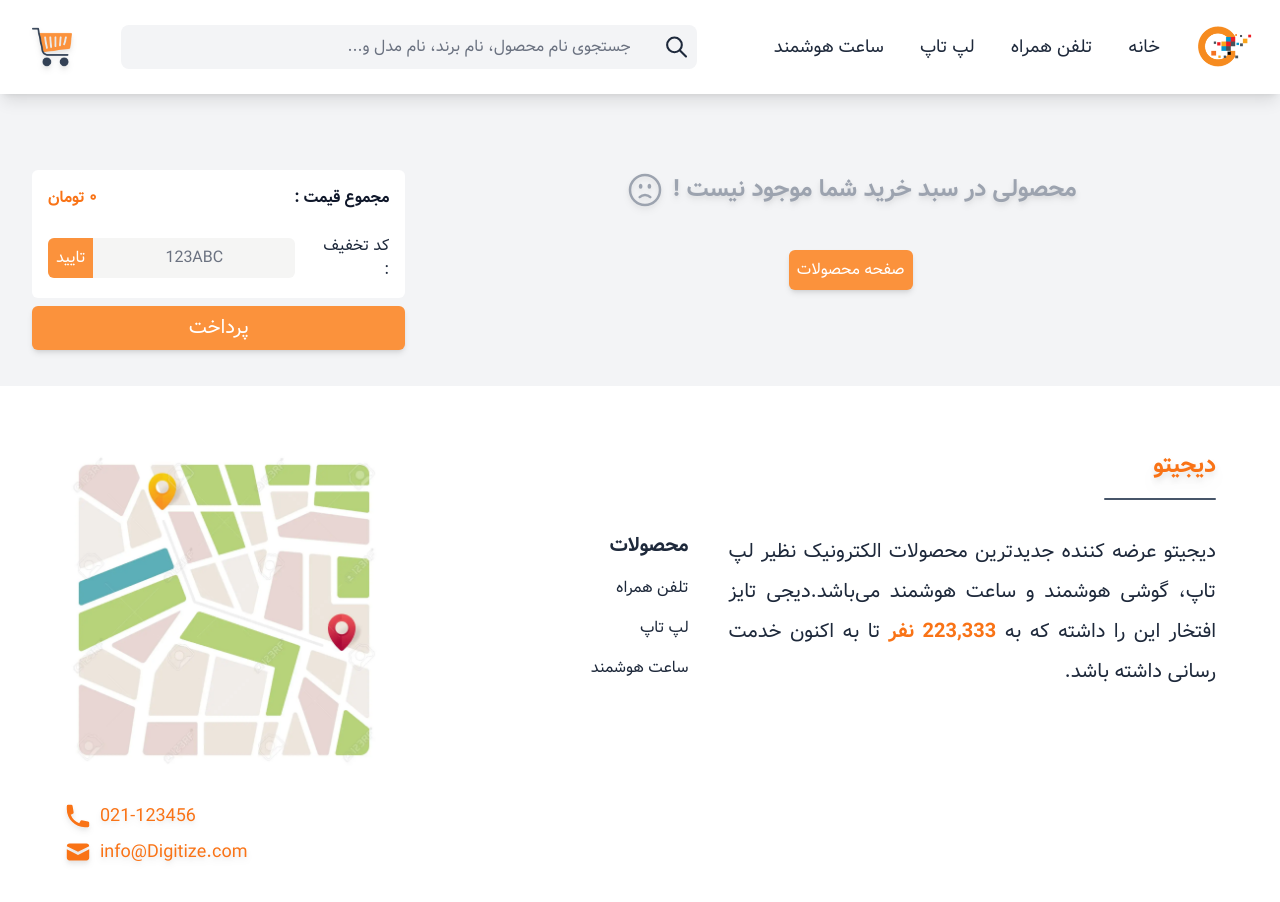
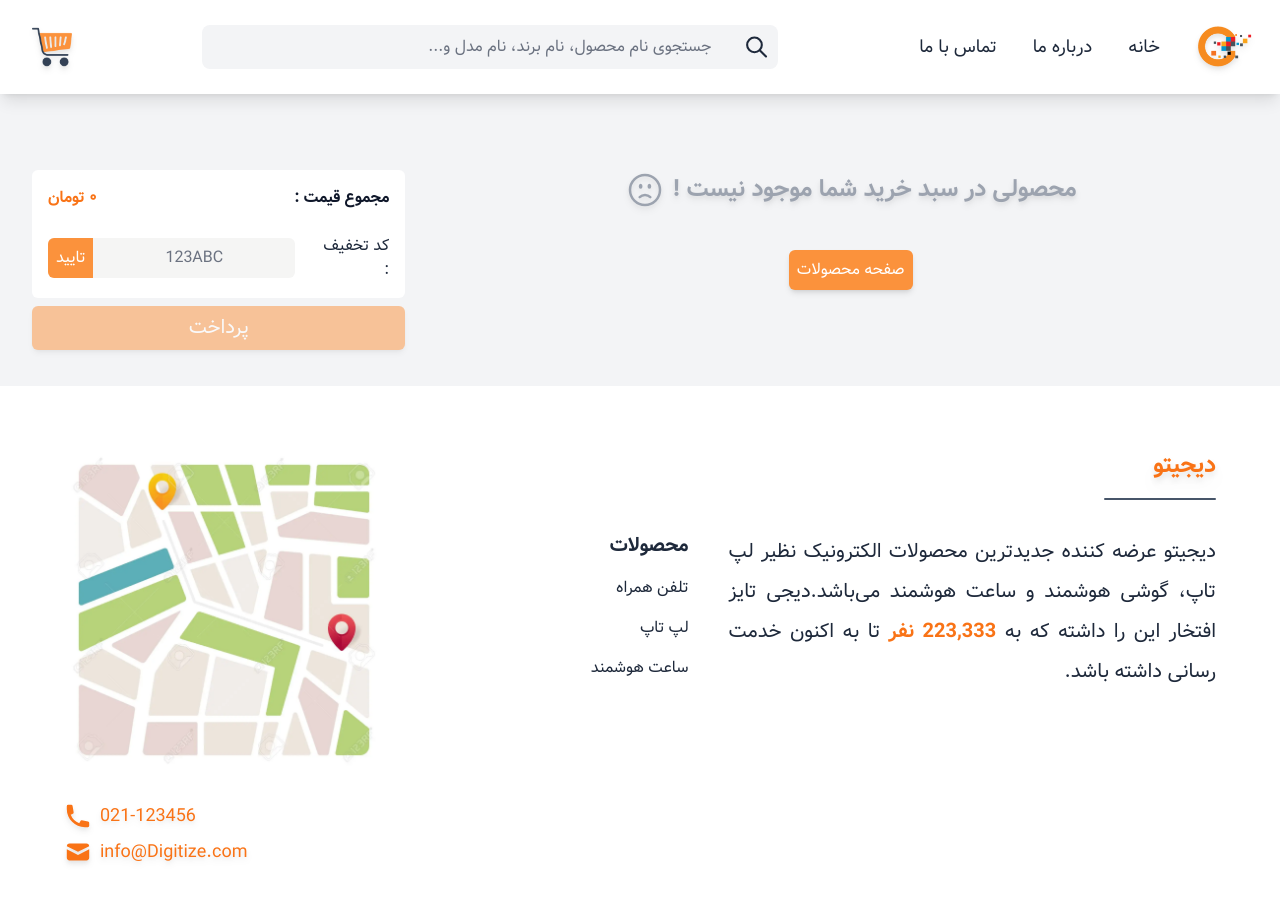
Before and after one commit to Reza2478/digito, a React (Create React App) app: page /shopcart in a window 1280 px wide. Shown: the top 902 px of the page. Built offline with nearby package versions, Linux system fonts and the light colour scheme.

Commit message:
The checkout page was designed

```diff
--- a/src/Components/content/product/Addbtn.js
+++ b/src/Components/content/product/Addbtn.js
@@ -1,14 +1,30 @@
-import React from "react";
+import React, { useContext } from "react";
 
 //Helper
-import { enTofn } from "../../helper/functions";
+import { enTofn, ifExist } from "../../helper/functions";
 
-const Addbtn = ({price}) => {
+//Context
+import { CartContext } from "../../../Context/CartContextProvider";
+
+const Addbtn = ({ productInfo }) => {
+  const { state, dispatch } = useContext(CartContext);
+
   return (
     <div className="sticky bottom-0 right-0 left-0 flex w-full items-center justify-between gap-x-4 rounded-tl-md rounded-tr-md border border-t-2 bg-white px-4 py-2 shadow-[0_-4px_8px_0px_rgba(0,0,0,0.1)] md:hidden">
-      <button className="flex-auto rounded-md bg-orange-500 py-4 text-lg text-white">افزودن به سبد خرید</button>
+      {ifExist(state.selectedItems, productInfo) ? (
+        <button className="flex-auto rounded-md border border-orange-500 bg-transparent py-4 text-lg text-orange-500">موجود در سبد خرید</button>
+      ) : (
+        <button
+          onClick={() => {
+            dispatch({ type: "ADD_ITEM", payload: productInfo });
+          }}
+          className="flex-auto rounded-md bg-orange-500 py-4 text-lg text-white"
+        >
+          افزودن به سبد خرید
+        </button>
+      )}
       <div className="flex flex-col items-end text-slate-800">
-        <span className="font-bold">{enTofn(price)}</span>
+        <span className="font-bold">{enTofn(productInfo.price)}</span>
         <span className="text-sm text-gray-400">تومان</span>
       </div>
     </div>
--- a/src/Components/content/product/Sellerdetail.js
+++ b/src/Components/content/product/Sellerdetail.js
@@ -1,13 +1,13 @@
 import React, { useContext } from "react";
 
 //Helper
-import { enTofn } from "../../helper/functions";
+import { enTofn, ifExist } from "../../helper/functions";
 
 //Context
 import { CartContext } from "../../../Context/CartContextProvider";
 
-const Sellerdetail = ({ scale, price,productInfo }) => {
-  const { dispatch } = useContext(CartContext);
+const Sellerdetail = ({ scale, price, productInfo }) => {
+  const { dispatch, state } = useContext(CartContext);
   return (
     <React.Fragment>
       {/* for mobile Scale */}
@@ -100,7 +100,18 @@
             </div>
             <div className="mt-10">
               <div className="text mb-4 w-full text-center text-xl font-bold text-orange-500">{enTofn(price)} تومان</div>
-              <button onClick={()=>{dispatch({type:'ADD_ITEM',payload:productInfo})}} className="w-full rounded-md bg-orange-500 py-4 text-lg text-white">افزودن به سبد خرید</button>
+              {ifExist(state.selectedItems, productInfo) ? (
+                <button className="w-full rounded-md border border-orange-500 bg-transparent py-4 text-lg text-orange-500">موجود در سبد خرید</button>
+              ) : (
+                <button
+                  onClick={() => {
+                    dispatch({ type: "ADD_ITEM", payload: productInfo });
+                  }}
+                  className="w-full rounded-md bg-orange-500 py-4 text-lg text-white"
+                >
+                  افزودن به سبد خرید
+                </button>
+              )}
             </div>
           </div>
         </div>
--- a/src/Components/content/shopcart/Operationbtn.js
+++ b/src/Components/content/shopcart/Operationbtn.js
@@ -4,13 +4,19 @@
 import { CartContext } from "../../../Context/CartContextProvider";
 
 const Operationbtn = () => {
-  const { dispatch } = useContext(CartContext);
+  const { dispatch, state } = useContext(CartContext);
 
   return (
     <div className="mt-24 flex md:mt-2">
-      <button onClick={() => dispatch({ type: "CHECKOUT" })} className="flex w-full justify-center rounded-md bg-orange-400   p-4 text-xl text-white shadow-md md:py-2">
-        <p>پرداخت</p>
-      </button>
+      {!state.selectedItems.length ? (
+        <button disabled className="flex w-full justify-center rounded-md bg-orange-400 opacity-50   p-4 text-xl text-white shadow-md md:py-2">
+          پرداخت
+        </button>
+      ) : (
+        <button onClick={() => dispatch({ type: "CHECKOUT" })} className="flex w-full justify-center rounded-md bg-orange-400   p-4 text-xl text-white shadow-md md:py-2">
+          پرداخت
+        </button>
+      )}
     </div>
   );
 };
--- a/src/Components/header/Appbar.js
+++ b/src/Components/header/Appbar.js
@@ -1,11 +1,16 @@
-import React from "react";
+import React, { useContext } from "react";
 import { Link, useNavigate } from "react-router-dom";
 
 //Images
 import Shopicon from "../../assets/images/shopping-cart.png";
 
+//Context
+import { CartContext } from "../../Context/CartContextProvider";
+
 const Appbar = () => {
   const navigate = useNavigate();
+  const { state } = useContext(CartContext);
+
   return (
     <div>
       <div className="mt-10 mb-4 flex items-center justify-between px-4 md:hidden">
@@ -19,8 +24,9 @@
           <div className="text-xl font-bold text-slate-800">دیجی تو</div>
         </Link>
 
-        <div>
+        <div className="relative">
           <Link to="/shopcart">
+            <span className="absolute bottom-6 right-[-7px] z-50 flex items-center justify-center rounded-full bg-slate-700 px-1.5 text-white text-sm">{state.itemsCounter}</span>
             <img className="ml-4 w-8 cursor-pointer drop-shadow-md" src={Shopicon} alt="shopcart" />
           </Link>
         </div>
--- a/src/Components/header/Navbar.js
+++ b/src/Components/header/Navbar.js
@@ -23,30 +23,26 @@
       <div className="container mx-auto flex max-w-screen-2xl items-center justify-between">
         <ul className="flex items-center justify-center gap-x-2 text-slate-800 lg:gap-x-3 lg:text-lg">
           <li>
-            <Link className="block rounded px-3 py-2 transition-all duration-500 hover:bg-gray-100" href="#/">
+            <Link className="block rounded px-3 py-2 transition-all duration-500 drop-shadow-md" to='/'>
               <img className="w-14" src={Logo} alt="logo" />
             </Link>
           </li>
           <li>
-            <Link className="block rounded px-3 py-2 transition-all duration-500 hover:bg-gray-100" href="#/">
+            <Link className="block rounded px-3 py-2 transition-all duration-500 hover:bg-gray-100" to='/'>
               خانه
             </Link>
           </li>
           <li>
-            <Link className="block rounded px-3 py-2 transition-all duration-500 hover:bg-gray-100" href="#/">
-              تلفن همراه
+            <Link className="block rounded px-3 py-2 transition-all duration-500 hover:bg-gray-100">
+              درباره ما
             </Link>
           </li>
           <li>
-            <Link className="block rounded px-3 py-2 transition-all duration-500 hover:bg-gray-100" href="#/">
-              لپ تاپ
+            <Link className="block rounded px-3 py-2 transition-all duration-500 hover:bg-gray-100">
+              تماس با ما
             </Link>
           </li>
-          <li>
-            <Link className="block rounded px-3 py-2 transition-all duration-500 hover:bg-gray-100" href="#/">
-              ساعت هوشمند
-            </Link>
-          </li>
+
         </ul>
         <div className="mr-4 max-w-xl flex-1">
           <div className="flex items-center rounded-lg bg-gray-100">
@@ -56,7 +52,7 @@
             <input value={inputValue} onChange={inputHandler} className="mr-4 w-full border-transparent bg-transparent p-2 text-slate-800 focus:border-transparent focus:outline-none focus:ring-0" type="text" name="" id="" placeholder="جستجوی نام محصول، نام برند، نام مدل و..." />
           </div>
         </div>
-        <div className="relative">
+        <div className="relative mr-4">
           <Link to="/shopcart">
             <span className="absolute bottom-6 right-[-7px] z-50 flex items-center justify-center rounded-full bg-slate-700 px-2 text-white">{state.itemsCounter}</span>
             <img className="ml-4 w-10 cursor-pointer drop-shadow-md" src={Shopicon} alt="shopcart" />
--- a/src/Components/helper/functions.js
+++ b/src/Components/helper/functions.js
@@ -101,3 +101,8 @@
 export const enTofn = (price) => {
   return new Number(price).toLocaleString("fa-ir");
 };
+
+export const ifExist = (list, product) => {
+  if (!list.findIndex((i) => i.id === product.id)) return true;
+  else return false;
+};
--- a/src/Context/CartContextProvider.js
+++ b/src/Context/CartContextProvider.js
@@ -16,7 +16,7 @@
 };
 
 const reducer = (state, action) => {
-  console.log(state);
+  // console.log(state);
   switch (action.type) {
     case "ADD_ITEM":
       if (!state.selectedItems.find((item) => item.id === action.payload.id)) {
--- a/src/Pages/Productdetail.js
+++ b/src/Pages/Productdetail.js
@@ -28,7 +28,7 @@
         <Information productInfo={product} />
       </div>
       <Footer />
-      <Addbtn price={product.price} />
+      <Addbtn productInfo={product} />
     </div>
   );
 };
--- a/src/Pages/Shopcart.js
+++ b/src/Pages/Shopcart.js
@@ -13,19 +13,23 @@
 import BottomNav from "../Components/content/BottomNav";
 import Footer from "../Components/content/Footer";
 
+//Images
+import Shopping from "../assets/images/shopping.png";
+
 const Shopcart = () => {
   const { state } = useContext(CartContext);
   return (
     <div>
       <Appbar />
       <Navbar />
+      {!state.checkout ? (
         <div className="container mx-auto mb-9 grid max-w-screen-2xl grid-cols-12 gap-4  md:px-4 ">
           <div className="col-span-12 mt-10 flex flex-col px-4 md:col-span-8">
             {state.selectedItems.length === 0 && (
               <div className="flex w-full flex-col items-center justify-center text-center text-gray-400">
                 <div className="flex items-center justify-center drop-shadow-md">
-                <h1 className="text-2xl font-bold ">محصولی در سبد خرید شما موجود نیست !</h1>
-                <svg xmlns="http://www.w3.org/2000/svg" fill="none" viewBox="0 0 24 24" strokeWidth="1.5" stroke="currentColor" className="mr-2 h-10 w-10">
+                  <h1 className="text-lg font-bold md:text-2xl ">محصولی در سبد خرید شما موجود نیست !</h1>
+                  <svg xmlns="http://www.w3.org/2000/svg" fill="none" viewBox="0 0 24 24" strokeWidth="1.5" stroke="currentColor" className="mr-2 h-7 w-7 md:h-10 md:w-10">
                     <path strokeLinecap="round" strokeLinejoin="round" d="M15.182 16.318A4.486 4.486 0 0012.016 15a4.486 4.486 0 00-3.198 1.318M21 12a9 9 0 11-18 0 9 9 0 0118 0zM9.75 9.75c0 .414-.168.75-.375.75S9 10.164 9 9.75 9.168 9 9.375 9s.375.336.375.75zm-.375 0h.008v.015h-.008V9.75zm5.625 0c0 .414-.168.75-.375.75s-.375-.336-.375-.75.168-.75.375-.75.375.336.375.75zm-.375 0h.008v.015h-.008V9.75z" />
                   </svg>
                 </div>
@@ -41,9 +45,19 @@
           <div className="col-span-12 mt-10 flex flex-col px-4 md:col-span-4">
             <Totalprice />
             <Operationbtn />
-
           </div>
         </div>
+      ) : (
+        <div className="container mx-auto mb-9 grid h-[100vh] max-w-screen-2xl grid-cols-12 gap-4 md:px-4 ">
+          <div className="col-span-12 flex flex-col items-center justify-center ">
+            <div className="flex w-full flex-col items-center justify-between md:w-2/3 md:flex-row">
+              <p className="mb-16 text-2xl font-bold text-slate-700 md:text-3xl">با تشکر از خرید شما</p>
+              <img className="w-1/2" src={Shopping} alt="shopping" />
+            </div>
+            <Link onClick={()=>state.checkout=false} to='/' className="mt-6 cursor-pointer rounded-md bg-orange-400 p-4 text-white shadow-md md:text-lg lg:text-xl">رفتن به صفحه محصولات</Link>
+          </div>
+        </div>
+      )}
       <Footer />
       <BottomNav />
     </div>
```
Also changed, not shown: src/assets/images/shopping.png (added). Lines whose indentation alone changed are shown as unchanged.
